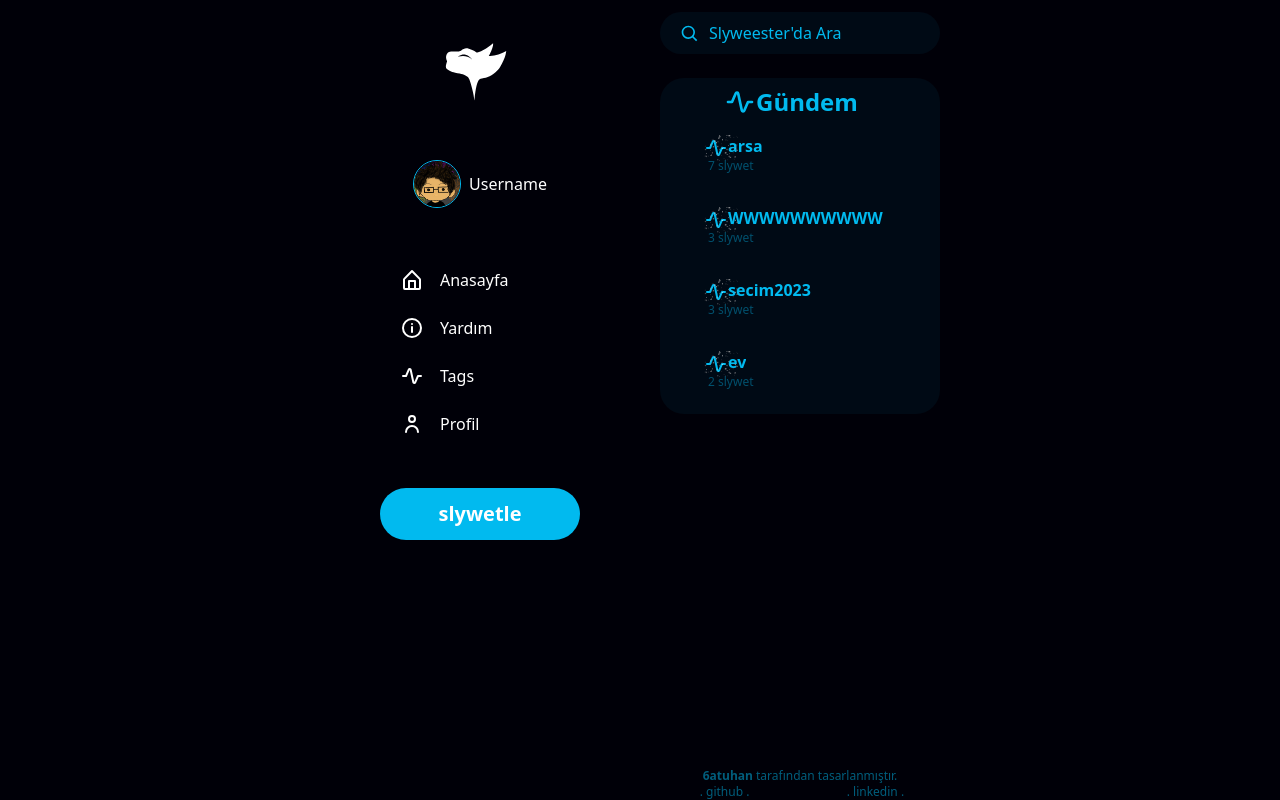
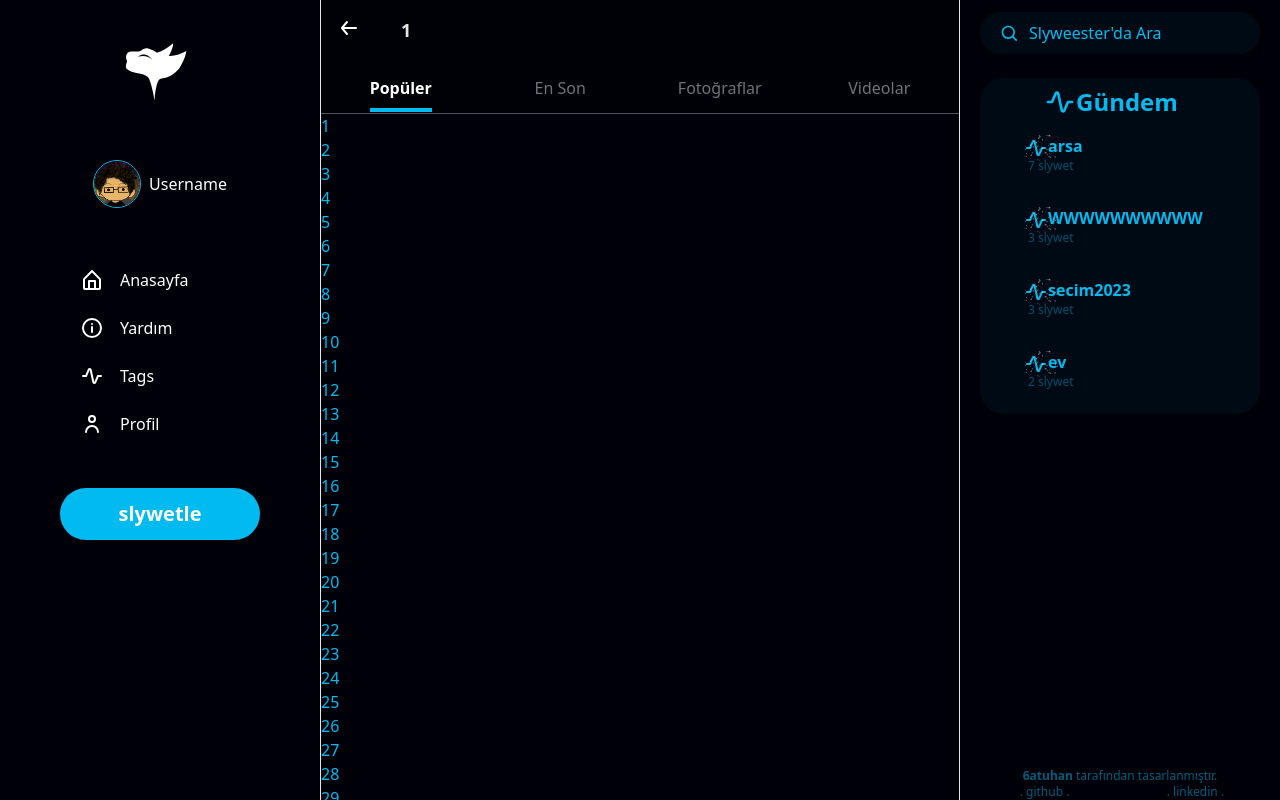
Before and after one commit to boranbatuhan/Slyweester, a Vue app: page /tag/1 in a window 1280 px wide. Built offline with nearby package versions, Linux system fonts and the light colour scheme.

Commit message:
tags page, tags detail page

```diff
--- a/src/components/sideMenu.vue
+++ b/src/components/sideMenu.vue
@@ -51,7 +51,7 @@ const logla = ()=>{
 
             </li>
             <!-- tags -->
-            <li class="order-3 md:order-5  menu-item group">
+            <li @click="goPage('tags')" class="order-3 md:order-5  menu-item group">
                 <div class="w-fit flex items-center justify-center group-hover:bg-white/10  rounded-full px-2 mx-2 py-1 md:mr-auto ml-0 md:ml-16">
 
                 <svg  width="24" height="24" fill="currentColor" viewBox="0 0 24 24" xmlns="http://www.w3.org/2000/svg">
--- a/src/components/tagsMenu.vue
+++ b/src/components/tagsMenu.vue
@@ -4,7 +4,6 @@
 import { computed } from "vue";
 import tag from "/src/components/tag.vue"
 import store from "/src/store";
-const gündemTags = computed(() => store.state.tags);
 
 const sortedTags = computed(() => {
       return store.state.tags.slice().sort((a, b) => b.count - a.count);
@@ -29,10 +28,10 @@ const sortedTags = computed(() => {
                 </svg>
                 <p>Gündem</p>
             </div>
-            <tag :tag="sortedTags[0].tag " :count=" sortedTags[0].count" class="mx-auto basis-1/4  hover:bg-sl-blue/10 my-1 rounded-lg"></tag>
-            <tag :tag="sortedTags[1].tag " :count=" sortedTags[1].count" class="mx-auto basis-1/4  hover:bg-sl-blue/10 my-1 rounded-lg"></tag>
-            <tag :tag="sortedTags[2].tag " :count=" sortedTags[2].count" class="mx-auto basis-1/4  hover:bg-sl-blue/10 my-1 rounded-lg"></tag>
-            <tag :tag="sortedTags[3].tag " :count=" sortedTags[3].count" class="mx-auto basis-1/4  hover:bg-sl-blue/10 my-1 rounded-lg"></tag>
+            <tag :tag="sortedTags[0].tag " :count=" sortedTags[0].count" class="mx-auto basis-1/4 hover:bg-sl-blue/10 my-1 rounded-lg"></tag>
+            <tag :tag="sortedTags[1].tag " :count=" sortedTags[1].count" class="mx-auto basis-1/4 hover:bg-sl-blue/10 my-1 rounded-lg"></tag>
+            <tag :tag="sortedTags[2].tag " :count=" sortedTags[2].count" class="mx-auto basis-1/4 hover:bg-sl-blue/10 my-1 rounded-lg"></tag>
+            <tag :tag="sortedTags[3].tag " :count=" sortedTags[3].count" class="mx-auto basis-1/4 hover:bg-sl-blue/10 my-1 rounded-lg"></tag>
 
         </div>
         <div class="mt-auto hidden mx-auto text-xs md:flex flex-wrap items-center justify-center text-sl-blue/50">
--- a/src/router/index.js
+++ b/src/router/index.js
@@ -11,6 +11,16 @@ import store from "/src/store"
             path:'/home',
             name:'Home',
             component: ()=> import ("/src/router/views/HomePage.vue")
+        },
+        {
+            path:'/tags',
+            name:'Tags',
+            component: ()=> import ("/src/router/views/TagsPage.vue")
+        },
+        {
+            path:'/tag/:tagname',
+            name:'Tagdetail',
+            component: ()=> import ("/src/router/views/TagdetailPage.vue")
         },
         {
             path:'/:username',
--- a/src/router/views/HomePage.vue
+++ b/src/router/views/HomePage.vue
@@ -22,6 +22,8 @@ const tab = ref("sanaÖzel")
         <newSlywet></newSlywet>
         <slyweetCard class="px-2" v-for="sly in store.state.slyweets" :key="sly" :id="sly.id" :content="sly.content" :date="sly.date" :name="sly.name" :tag="sly.tag" :like="9760" ></slyweetCard>
 
-
+        <ul>
+            <li v-for=" i in 200" :key="i">{{ i }}</li>
+        </ul>
     </div>
 </template>
--- /dev/null
+++ b/src/router/views/TagdetailPage.vue
@@ -0,0 +1,33 @@
+<script setup>
+import { ref } from "vue";
+import slyweetCard from "/src/components/slyweetCard.vue"
+import router from "/src/router"
+import store from "/src/store"
+console.log('router :>> ', router);
+
+const detailedTag = ref(router.currentRoute.value.params.tagname)
+const tab = ref('populer')
+</script>
+<template>
+<div class="flex flex-col items-start justify-start w-full h-full overflow-y-auto">
+        <div class="w-full sticky top-0 items-start justify-start flex flex-col z-[999] bg-sl-black/80 backdrop-blur-sm">
+            <div class="w-full items-start justify-start flex px-4 gap-10 py-4 text-white ">
+                <svg @click="router.push('/tags')" class="cursor-pointer" width="24" height="24" fill="currentColor" viewBox="0 0 24 24" xmlns="http://www.w3.org/2000/svg">
+                    <path d="M19 11.001H7.14l3.63-4.36a1.001 1.001 0 0 0-1.54-1.28l-5 6a1.184 1.184 0 0 0-.09.15c0 .05 0 .08-.07.13a1 1 0 0 0-.07.36 1 1 0 0 0 .07.36c0 .05 0 .08.07.13.026.052.056.103.09.15l5 6a1 1 0 0 0 1.41.13 1 1 0 0 0 .13-1.41l-3.63-4.36H19a1 1 0 0 0 0-2Z"></path>
+                </svg>
+                <p class="text-white/90 text-lg font-bold">{{ detailedTag }}</p>
+            </div>
+            <div class="flex items-center justify-center w-full border-b border-zinc-600">
+                <div @click="tab='populer'" class="transition-all cursor-pointer hover:bg-white/10 px-4 pt-4 pb-px w-full basis-1/2"><p :class="{'!border-sl-blue !text-white !font-semibold':tab=='populer'}" class="border-b-4 pb-2 mx-auto border-transparent font-normal text-zinc-500 w-fit">Popüler</p></div>
+                <div @click="tab='enson'" class="transition-all cursor-pointer hover:bg-white/10 px-4 pt-4 pb-px w-full basis-1/2"><p :class="{'!border-sl-blue !text-white !font-semibold':tab=='enson'}" class="border-b-4 pb-2 mx-auto border-transparent font-normal text-zinc-500 w-fit">En Son</p></div>
+                <div @click="tab='foto'" class="transition-all cursor-pointer hover:bg-white/10 px-4 pt-4 pb-px w-full basis-1/2"><p :class="{'!border-sl-blue !text-white !font-semibold':tab=='foto'}" class="border-b-4 pb-2 mx-auto border-transparent font-normal text-zinc-500 w-fit">Fotoğraflar</p></div>
+                <div @click="tab='video'" class="transition-all cursor-pointer hover:bg-white/10 px-4 pt-4 pb-px w-full basis-1/2"><p :class="{'!border-sl-blue !text-white !font-semibold':tab=='video'}" class="border-b-4 pb-2 mx-auto border-transparent font-normal text-zinc-500 w-fit">Videolar</p></div>
+            </div>
+        </div>
+
+        <slyweetCard v-show="sly.tag==detailedTag" class="px-2" v-for="sly in store.state.slyweets" :key="sly" :id="sly.id" :content="sly.content" :date="sly.date" :name="sly.name" :tag="sly.tag" :like="9760" ></slyweetCard>
+        <ul>
+            <li v-for=" i in 200" :key="i">{{ i }}</li>
+        </ul>
+</div>
+</template>
--- /dev/null
+++ b/src/router/views/TagsPage.vue
@@ -0,0 +1,31 @@
+<script setup>
+import router from "/src/router"
+import { computed } from "vue";
+import tag from "/src/components/tag.vue"
+import store from "/src/store";
+
+const sortedTags = computed(() => {
+      return store.state.tags.slice().sort((a, b) => b.count - a.count);
+    });
+
+
+</script>
+
+<template>
+    <div class="flex flex-col items-start justify-start w-full h-full overflow-y-auto">
+        <div class="w-full sticky top-0 items-start justify-start flex px-4 gap-10 z-[999] py-4 text-white cursor-pointer bg-sl-black/80 backdrop-blur-sm">
+            <svg @click="router.push('/home')" width="24" height="24" fill="currentColor" viewBox="0 0 24 24" xmlns="http://www.w3.org/2000/svg">
+              <path d="M19 11.001H7.14l3.63-4.36a1.001 1.001 0 0 0-1.54-1.28l-5 6a1.184 1.184 0 0 0-.09.15c0 .05 0 .08-.07.13a1 1 0 0 0-.07.36 1 1 0 0 0 .07.36c0 .05 0 .08.07.13.026.052.056.103.09.15l5 6a1 1 0 0 0 1.41.13 1 1 0 0 0 .13-1.41l-3.63-4.36H19a1 1 0 0 0 0-2Z"></path>
+            </svg>
+            <p class="text-white/90 text-lg font-bold">Gündemler</p>
+        </div>
+        <ul class="w-full">
+            <li @click="router.push(`/tag/${i.tag}`)" v-for="i in sortedTags" :key="i" class="w-full bg-sl-black hover:bg-sl-blue/5 px-2 py-2 md:px-6 cursor-pointer">
+            <tag :tag="i.tag " :count=" i.count" ></tag>
+            </li>
+        </ul>
+        <ul>
+            <li v-for=" i in 200" :key="i">{{ i }}</li>
+        </ul>
+    </div>
+</template>
--- a/src/store/index.js
+++ b/src/store/index.js
@@ -25,7 +25,7 @@ const store = createStore({
                 date:1689688535530,
                 id:"userid",
                 name:"username",
-                tag:"taglı"
+                tag:"ev"
             },
             {
                 content:'tagsız slyweet',
@@ -35,7 +35,7 @@ const store = createStore({
                 tag:null
             }
         ],
-        forbiddenids:["home"],
+        forbiddenids:["home","profile","tags","tag"],
         activePage:false,
 
 
```
